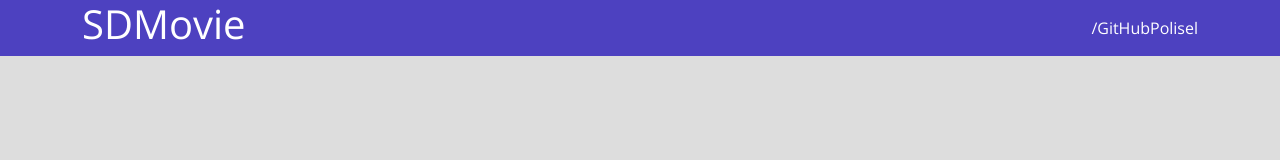
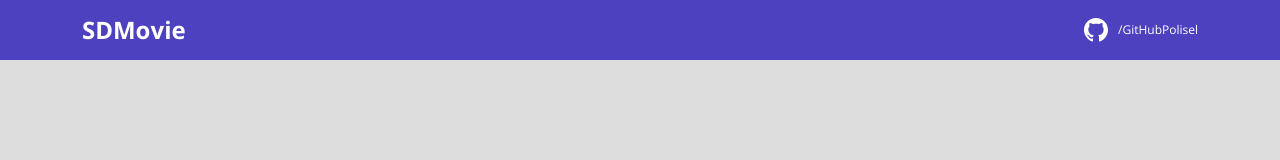
Before and after one commit to Polisel/dsmovie, a plain HTML site: page index.html in a window 1280 px wide. Drawn offline with nearby package versions, Linux system fonts and the light colour scheme.

Commit message:
Barra Superior pt2

```diff
--- a/CSS/Styles.css
+++ b/CSS/Styles.css
@@ -1,17 +1,31 @@
 @import url('https://fonts.googleapis.com/css2?family=Open+Sans:wght@300;400;700&display=swap');
 
+:root {
+    --bg-gray: #ddd;
+    --color-primary: #4D41C0;
+    --white: #fff;
+}
+
 * {
+    margin: 0;
     box-sizing: border-box;
     font-family: 'Open Sans', sans-serif;
 }
 
+h1, h2, h3, h4, h5, h6 {
+    margin: 0;
+}
+
 html, body {
-    background-color: #ddd;
+    background-color: var(--bg-gray);
 }
 
 header {
-    background-color: #4D41C0;
-    color: #ffffff;
+    background-color: var(--color-primary);
+    color: var(--white);
+    height: 60px;
+    display: flex;
+    align-items: center;
 }
 
 nav {
@@ -20,8 +34,26 @@ nav {
     justify-content: space-between;
 }
 
+nav h1 {
+    font-size: 24px;
+    font-weight: 700;
+}
+
+nav a {
+    font-size: 12px;
+    font-weight: 400;
+}
 
 a, a:hover {
     text-decoration: none;
     color: unset;
 }
+
+.dsmovie-contact-container {
+    display: flex;
+    align-items: center;
+}
+
+.dsmovie-contact-container img {
+    margin-right: 10px;
+}
--- a/index.html
+++ b/index.html
@@ -1,22 +1,29 @@
 <!DOCTYPE html>
 <html lang="en">
+
 <head>
     <meta charset="UTF-8">
     <meta http-equiv="X-UA-Compatible" content="IE=edge">
     <meta name="viewport" content="width=device-width, initial-scale=1.0">
     <title>DSMovie</title>
 
-    <link href="https://cdn.jsdelivr.net/npm/bootstrap@5.1.3/dist/css/bootstrap.min.css" rel="stylesheet" integrity="sha384-1BmE4kWBq78iYhFldvKuhfTAU6auU8tT94WrHftjDbrCEXSU1oBoqyl2QvZ6jIW3" crossorigin="anonymous">
+    <link href="https://cdn.jsdelivr.net/npm/bootstrap@5.1.3/dist/css/bootstrap.min.css" rel="stylesheet"
+        integrity="sha384-1BmE4kWBq78iYhFldvKuhfTAU6auU8tT94WrHftjDbrCEXSU1oBoqyl2QvZ6jIW3" crossorigin="anonymous">
 
     <link rel="stylesheet" href="css/styles.css">
 
 </head>
+
 <body>
     <header>
         <nav class="container">
             <h1>SDMovie</h1>
-            <a href="https://github.com/Polisel">/GitHubPolisel</a>
+            <div class="dsmovie-contact-container">
+                <img src="img/github.svg" alt="GitHub">
+                <a href="https://github.com/Polisel">/GitHubPolisel</a>
+            </div>
         </nav>
     </header>
 </body>
+
 </html>
```
Also changed, not shown: img/github.svg (added).
